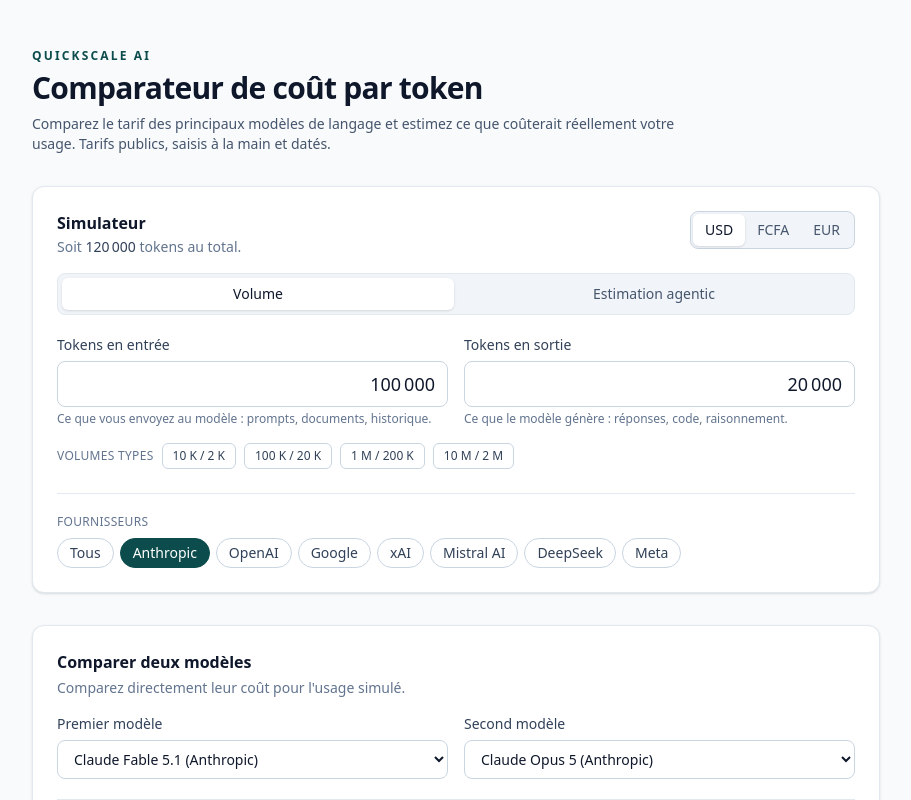
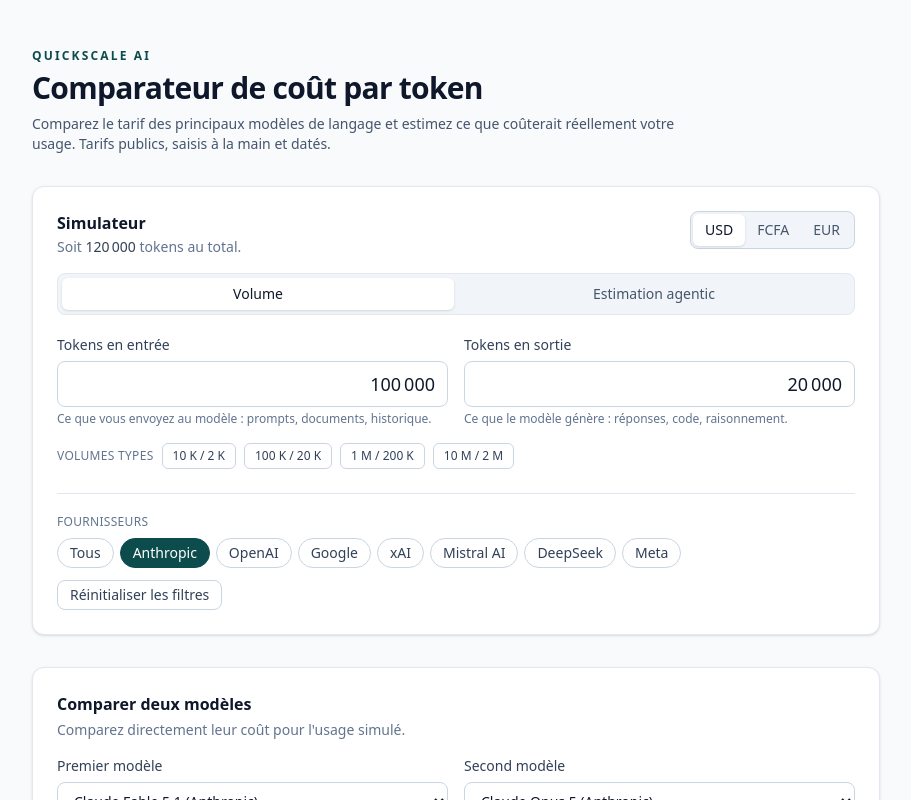
Before and after one commit to quickscale-ai/llm-cost-lab, a React (Vite) app: page / in a window 1280 px wide. Both pictures are taken after a click on the button "Anthropic". Shown: the top 800 px of the page, without its empty margins (184-1095 px from the left). Built offline with nearby package versions, Linux system fonts and the light colour scheme.

Commit message:
Ajouter la réinitialisation globale des filtres

```diff
--- a/src/App.tsx
+++ b/src/App.tsx
@@ -85,6 +85,11 @@
       else next.add(provider)
       return next
     })
+  }
+
+  function resetFilters() {
+    setSelectedProviders(new Set())
+    setModelSearch('')
   }
 
   function changeCurrency(nextCurrency: Currency) {
@@ -183,12 +188,23 @@
           </div>
 
           <div className="mt-6 border-t border-slate-200 pt-5 dark:border-slate-800">
+            <div className="flex flex-wrap items-end gap-3">
               <ProviderFilter
                 providers={PROVIDERS}
                 selected={selectedProviders}
                 onToggle={toggleProvider}
                 onReset={() => setSelectedProviders(new Set())}
               />
+              {(selectedProviders.size > 0 || modelSearch.trim() !== '') && (
+                <button
+                  type="button"
+                  onClick={resetFilters}
+                  className="rounded-lg border border-slate-300 bg-white px-3 py-1 text-sm font-medium text-slate-700 transition-colors hover:border-slate-400 hover:text-slate-900 focus-visible:outline-2 focus-visible:outline-offset-2 focus-visible:outline-brand-600 dark:border-slate-700 dark:bg-slate-900 dark:text-slate-300 dark:hover:border-slate-500 dark:hover:text-slate-100"
+                >
+                  Réinitialiser les filtres
+                </button>
+              )}
+            </div>
           </div>
         </section>
 
```
Also changed, not shown: 1 other file (tests, documents, lock files or other folders). Lines whose indentation alone changed are shown as unchanged.
